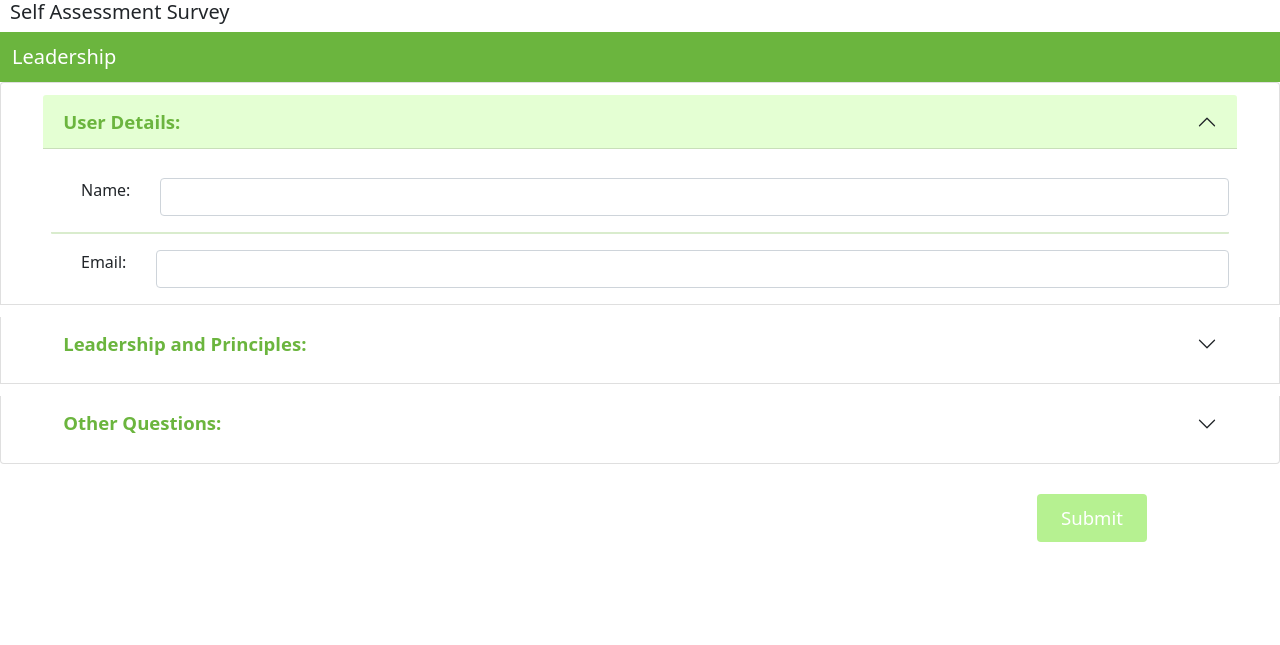
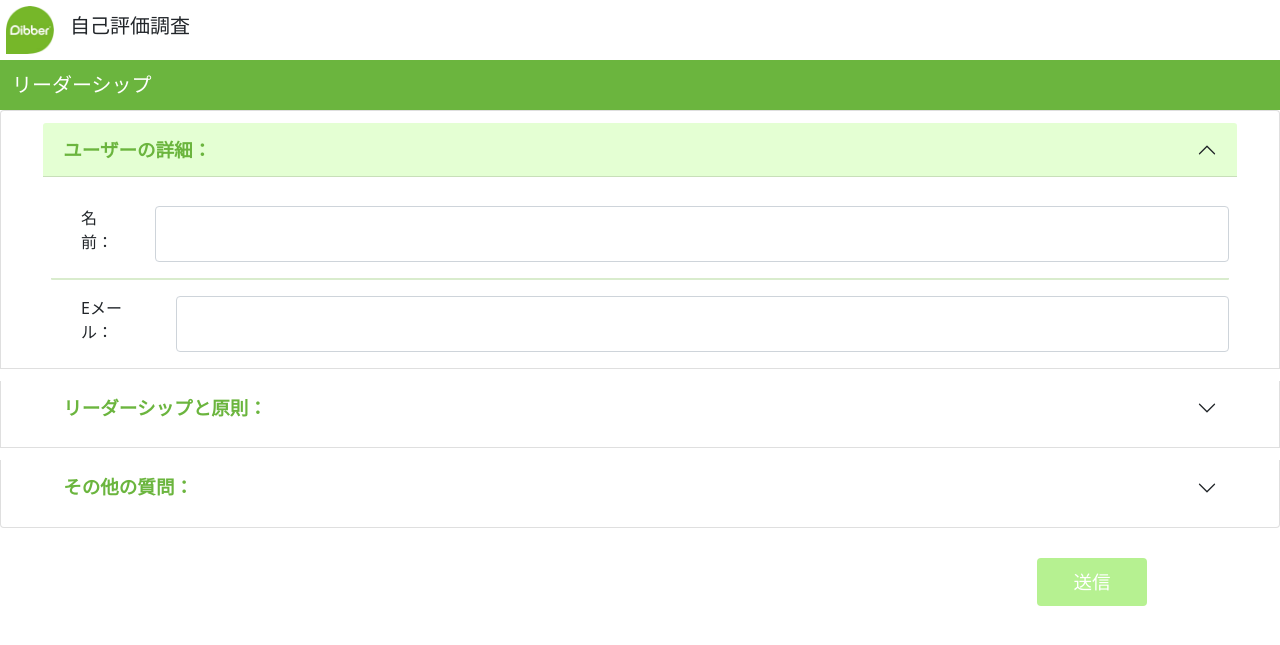
Before and after one commit to Biswajit-Panda/Example-Survey, a Flask app: page / in a window 1280 px wide. Shown: the top 645 px of the page. Run offline with Flask 2, Linux system fonts and the light colour scheme.

Commit message:
Add files via upload

```diff
--- a/templates/index.html
+++ b/templates/index.html
@@ -1,19 +1,25 @@
 <!DOCTYPE html>
-<html lang="en">
+<html lang="ja en">
 <head>
     <meta charset="UTF-8">
     <meta http-equiv="X-UA-Compatible" content="IE=edge">
     <meta name="viewport" content="width=device-width, initial-scale=1.0">
-    <title>Self Assesment Survey</title>
+    <!-- <title>Self Assesment Survey</title> -->
+    <title>自己評価調査</title>
     <link href="https://cdn.jsdelivr.net/npm/bootstrap@5.1.0/dist/css/bootstrap.min.css" rel="stylesheet" integrity="sha384-KyZXEAg3QhqLMpG8r+8fhAXLRk2vvoC2f3B09zVXn8CA5QIVfZOJ3BCsw2P0p/We" crossorigin="anonymous">
     <link rel="stylesheet" href="../static/styles/style.css">
     <link rel="stylesheet" type="text/css" href="{{ url_for('static', filename='styles/style.css') }}">
+    <link rel="icon" href="../static/images/logo.png">
+    <link rel="icon" href="{{ url_for('static', filename='images/logo.png') }}">
 </head>
 <body><div class="d-flex align-items-center">
-    <h3 class="lead" style="padding: 0 10px;">Self Assessment Survey</h3></div>
+  <img src="{{ url_for('static', filename='images/logo.png') }}" style="padding: 6px; width: 60px; height: 60px;" alt="logo">
+    <!-- <h3 class="lead" style="padding: 0 10px;">Self Assessment Survey</h3></div> -->
+    <h3 class="lead" style="padding: 0 10px;">自己評価調査</h3></div>
     <nav class="navbar navbar-light dbr_navbar">
         <div class="container-fluid">
-          <span class="navbar-brand mb-0 h1 text-white">Leadership</span>
+          <!-- <span class="navbar-brand mb-0 h1 text-white">Leadership</span> -->
+          <span class="navbar-brand mb-0 h1 text-white">リーダーシップ</span>
         </div>
     </nav>
     <form action="{{ url_for('submission') }}" method="POST">
@@ -21,18 +27,19 @@
       <div class="accordion-item content-pad">
         <h2 class="accordion-header" id="headingOne">
           <button class="accordion-button dbr_drop" type="button" data-bs-toggle="collapse" data-bs-target="#collapseOne" aria-expanded="true" aria-controls="collapseOne">
-            User Details:
+            <!-- User Details: -->
+            ユーザーの詳細：
           </button>
         </h2>
         <div id="collapseOne" class="accordion-collapse collapse show" aria-labelledby="headingOne" data-bs-parent="#accordionExample">
           <div class="accordion-body">
             <div class="d-flex">
-              <label for="u_name" class="form-label content-pad">Name:</label>
+              <label for="u_name" class="form-label content-pad"> 名前：<!-- Name: --> </label>
               <input type="text", name="u_name", id="u_name" class="form-control" required>
             </div>
           <hr class="fancyLine6">
             <div class="d-flex">
-              <label for="email" class="form-label content-pad">Email:</label>
+              <label for="email" class="form-label content-pad"> Eメール： <!--Email: --></label>
               <input type="email", name="email", id="email" class="form-control" required>
             </div>
           </div>
@@ -41,13 +48,17 @@
       <div class="accordion-item content-pad">
         <h2 class="accordion-header" id="headingTwo">
           <button class="accordion-button collapsed dbr_drop" type="button" data-bs-toggle="collapse" data-bs-target="#collapseTwo" aria-expanded="false" aria-controls="collapseTwo">
-            Leadership and Principles:
+            <!-- Leadership and Principles: -->
+            リーダーシップと原則：
           </button>
         </h2>
         <div id="collapseTwo" class="accordion-collapse collapse" aria-labelledby="headingTwo" data-bs-parent="#accordionExample">
           <div class="accordion-body">
             <div>
-              <label for="q01_01" class="form-label">I am living by Leadership Principles.</label><br>
+              <label for="q01_01" class="form-label">
+                <!-- I am living by Leadership Principles. -->
+                私はリーダーシップの原則に従って生きています。
+              </label><br>
               <div class="d-flex">
               <input type="text" name="q01_01" id="q01_01" class="form-control" required>
 
@@ -62,7 +73,10 @@
             </div>
           <hr class="fancyLine6">
             <div>
-              <label for="q01_02" class="form-label">I am involving employees in holistic responsibility</label><br>
+              <label for="q01_02" class="form-label">
+                <!-- I am involving employees in holistic responsibility -->
+                私は全体的な責任に従業員を巻き込んでいます
+              </label><br>
               <div class="d-flex">
               <input type="text" name="q01_02" id="q01_02" class="form-control" required>
 
@@ -82,13 +96,17 @@
       <div class="accordion-item content-pad">
         <h2 class="accordion-header" id="headingThree">
           <button class="accordion-button collapsed dbr_drop" type="button" data-bs-toggle="collapse" data-bs-target="#collapseThree" aria-expanded="false" aria-controls="collapseThree">
-            Other Questions:
+            <!-- Other Questions: -->
+            その他の質問：
           </button>
         </h2>
         <div id="collapseThree" class="accordion-collapse collapse" aria-labelledby="headingThree" data-bs-parent="#accordionExample">
           <div class="accordion-body">
             <div>
-              <label for="q02_01" class="form-label">Other Question 01</label><br>
+              <label for="q02_01" class="form-label">
+                <!-- Other Question 01 -->
+                その他の質問01
+              </label><br>
               <div class="d-flex">
               <input type="text" name="q02_01" id="q02_01" class="form-control" required>
 
@@ -103,7 +121,10 @@
             </div>
           <hr class="fancyLine6">
             <div>
-              <label for="q02_02" class="form-label">Other Question 02</label><br>
+              <label for="q02_02" class="form-label">
+                <!-- Other Question 02 -->
+                その他の質問02
+              </label><br>
               <div class="d-flex">
               <input type="text" name="q02_02" id="q02_02" class="form-control" required>
 
@@ -177,7 +198,7 @@
         </div>
       </div> -->
       <div class="btn_area">
-        <button type="submit" class="button"><span>Submit</span></button>
+        <button type="submit" class="button"><span> 送信 <!-- Submit --> </span></button>
     </div>
     </form>
 </body>
--- a/templates/showdata.html
+++ b/templates/showdata.html
@@ -8,6 +8,8 @@
     <link href="https://cdn.jsdelivr.net/npm/bootstrap@5.1.0/dist/css/bootstrap.min.css" rel="stylesheet" integrity="sha384-KyZXEAg3QhqLMpG8r+8fhAXLRk2vvoC2f3B09zVXn8CA5QIVfZOJ3BCsw2P0p/We" crossorigin="anonymous">
     <link rel="stylesheet" href="../static/styles/style.css">
     <link rel="stylesheet" type="text/css" href="{{ url_for('static', filename='styles/style.css') }}">
+    <link rel="icon" href="../static/images/logo.png">
+    <link rel="icon" href="{{ url_for('static', filename='images/logo.png') }}">
 </head>
 <body>
   <h2 class="display-3 text-center h2_database">Database</h2>
--- a/templates/success.html
+++ b/templates/success.html
@@ -17,5 +17,6 @@
 </head>
 <body class="dbr_body">
     <h1>Thank You for taking the Survey.🙂</h1>
+    {{ data }}
 </body>
 </html>
```
